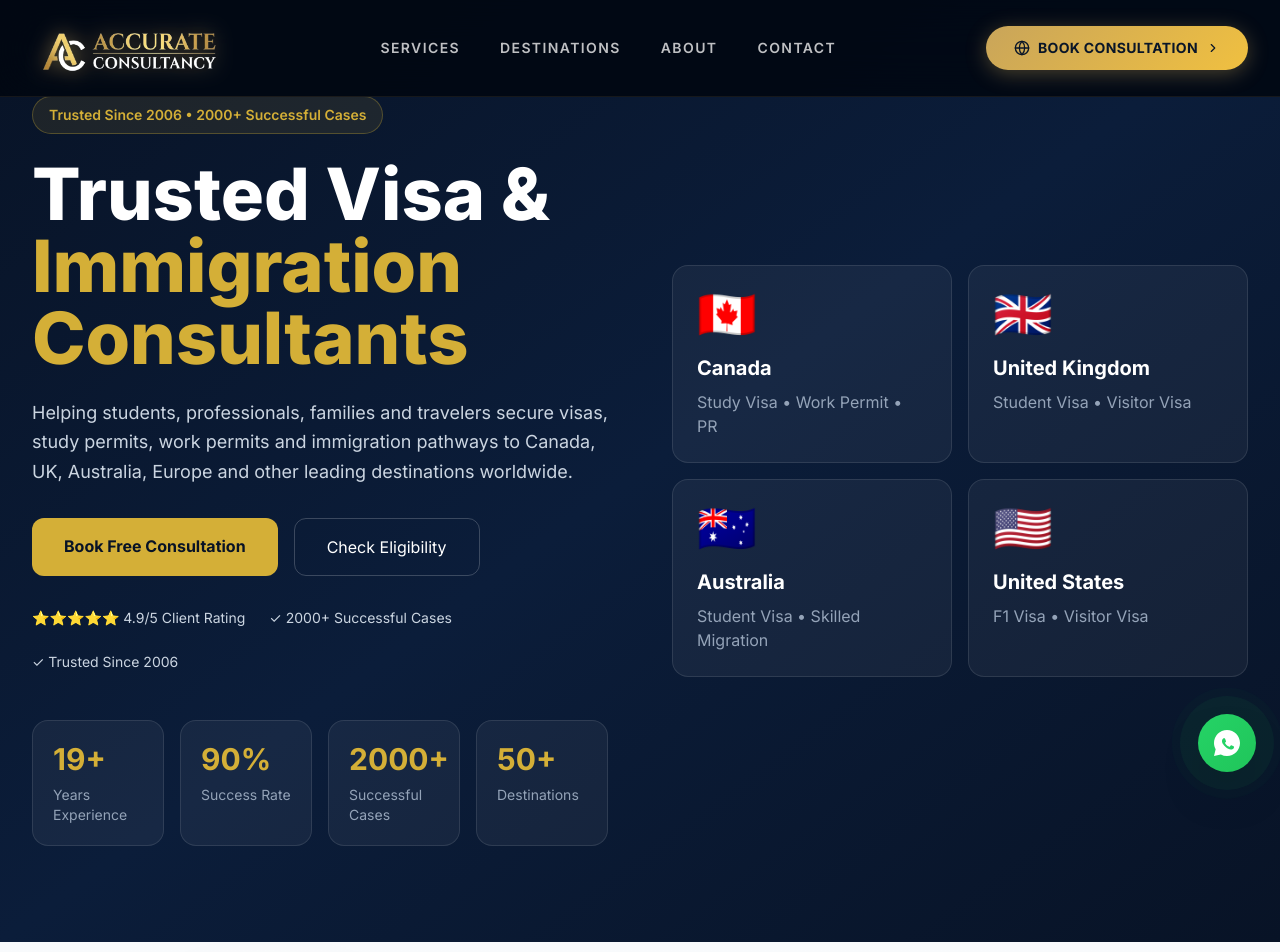
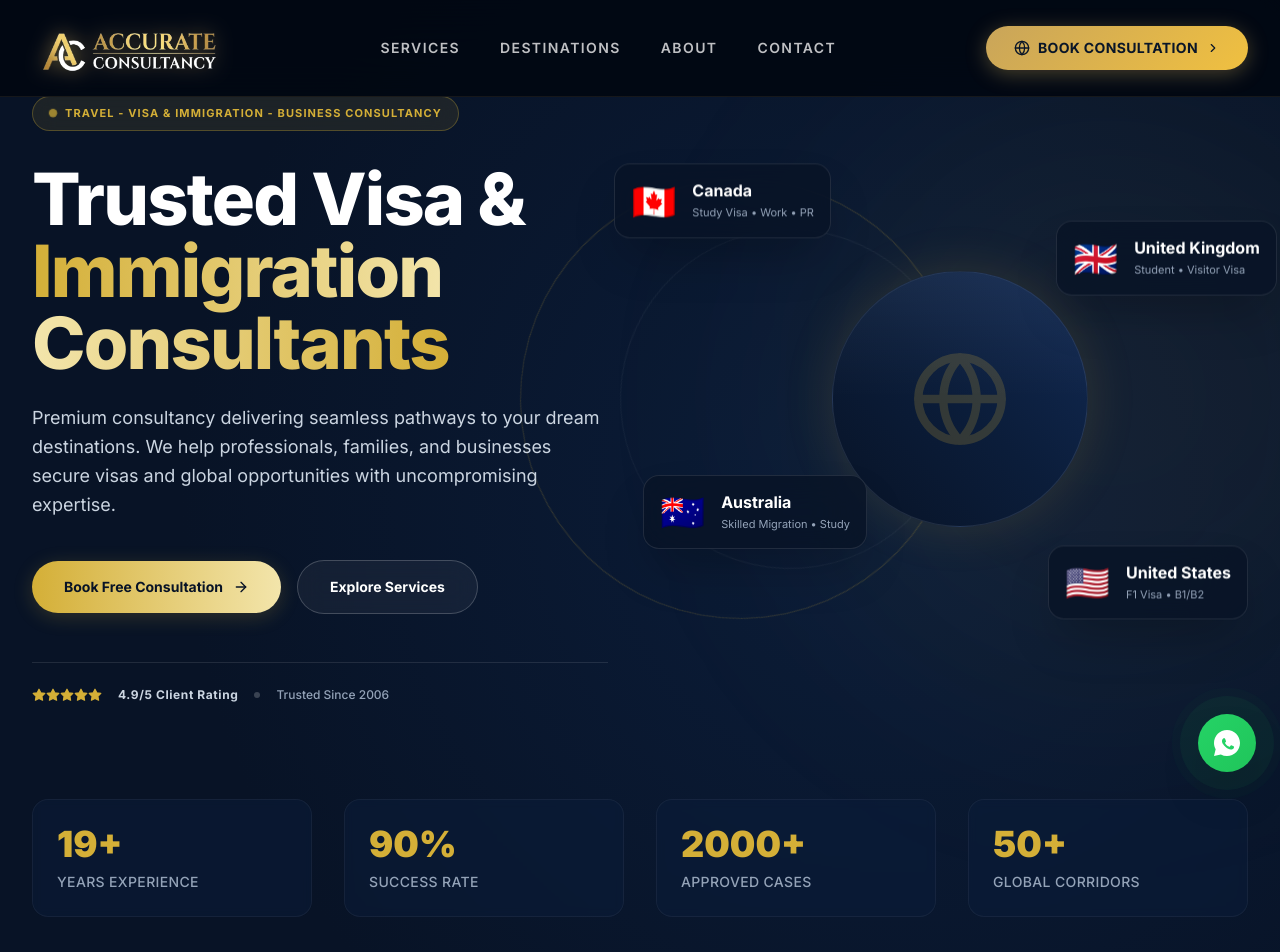
Before and after one commit to imran1001/Accurate-ConsultancyV3, a React (Vite) app: page / in a window 1280 px wide. Shown: the top 952 px of the page. Built offline with nearby package versions, Linux system fonts and the light colour scheme.

Commit message:
Refactor Hero component and update counter variables

```diff
--- a/src/components/Hero.jsx
+++ b/src/components/Hero.jsx
@@ -1,4 +1,5 @@
 import React, { useState, useEffect } from 'react';
+import { ArrowRight, Globe, Star, Users } from 'lucide-react';
 
 // Custom hook for smooth number animation
 const useCounter = (end, duration = 2000, start = 0) => {
@@ -21,148 +22,158 @@ const useCounter = (end, duration = 2000, start = 0) => {
 };
 
 const Hero = () => {
-  // Initialize the counter variables used in your layout
-  const yearsCount = useCounter(19, 2200);
-  const successCount = useCounter(90, 2000);
-  const casesCount = useCounter(2000, 2500);
-  const countriesCount = useCounter(50, 1800);
+  // Initialize the counter variables
+  const yearsExp = useCounter(19, 2200);
+  const successRate = useCounter(90, 2000);
+  const approvedCases = useCounter(2000, 2500);
+  const corridors = useCounter(50, 1800);
 
   return (
-    <section className="relative min-h-screen flex items-center bg-[#081326] overflow-hidden">
-      {/* Background */}
-      <div className="absolute inset-0 bg-gradient-to-br from-[#081326] via-[#0B1D3A] to-[#081326]" />
+    <section className="relative min-h-screen bg-[#081326] text-white overflow-hidden flex flex-col justify-center pt-24 pb-16">
 
-      <div className="relative z-10 max-w-7xl mx-auto px-6 lg:px-8 py-24">
-        <div className="grid lg:grid-cols-2 gap-16 items-center">
+      {/* Background Ambience */}
+      <div className="absolute inset-0 bg-[radial-gradient(circle_at_70%_50%,#0B1D3A_0%,#081326_70%)] pointer-events-none" />
+      <div className="absolute right-[-10%] top-[10%] w-[600px] h-[600px] rounded-full bg-[#D4AF37]/5 blur-[120px] pointer-events-none" />
 
-          {/* Left Side */}
-          <div>
-            <div className="inline-flex items-center px-4 py-2 rounded-full border border-[#D4AF37]/30 bg-[#D4AF37]/10 text-[#D4AF37] text-sm font-semibold mb-6">
-              Trusted Since 2006 • 2000+ Successful Cases
+      <div className="relative max-w-7xl mx-auto w-full px-6 lg:px-8 z-10 grid lg:grid-cols-12 gap-16 items-center">
+
+        {/* Left Typography Column */}
+        <div className="lg:col-span-6 flex flex-col justify-center z-20">
+
+          {/* Standardized Core Service Badge */}
+          <div className="inline-flex items-center space-x-2 w-max px-4 py-2 rounded-full border border-[#D4AF37]/30 bg-[#D4AF37]/10 backdrop-blur-md mb-8">
+            <span className="w-2 h-2 rounded-full bg-[#D4AF37] animate-pulse" />
+            <span className="text-[11px] font-bold text-[#D4AF37] uppercase tracking-widest">
+              Travel - Visa & Immigration - Business consultancy
+            </span>
           </div>
 
-            <h1 className="text-5xl md:text-6xl lg:text-7xl font-extrabold text-white leading-tight">
-              Trusted Visa &
-              <span className="block text-[#D4AF37]">
+          <h1 className="text-5xl md:text-6xl lg:text-7xl font-extrabold tracking-tight leading-[1.1] mb-6">
+            Trusted Visa & <br />
+            <span className="text-transparent bg-clip-text bg-gradient-to-r from-[#D4AF37] via-[#F3E5AB] to-[#D4AF37]">
               Immigration Consultants
             </span>
           </h1>
 
-            <p className="mt-6 text-lg text-slate-300 max-w-xl leading-relaxed">
-              Helping students, professionals, families and travelers secure
-              visas, study permits, work permits and immigration pathways to
-              Canada, UK, Australia, Europe and other leading destinations
-              worldwide.
+          <p className="text-slate-300 text-lg font-normal leading-relaxed max-w-xl mb-10">
+            Premium consultancy delivering seamless pathways to your dream destinations. We help professionals, families, and businesses secure visas and global opportunities with uncompromising expertise.
           </p>
 
-            <div className="flex flex-wrap gap-4 mt-8">
-              <a
-                href="#consultation"
-                className="px-8 py-4 bg-[#D4AF37] text-[#081326] font-bold rounded-xl hover:scale-105 transition"
-              >
+          {/* CTAs */}
+          <div className="flex flex-wrap items-center gap-4 mb-12">
+            <a href="#consultation" className="group flex items-center justify-center gap-2.5 px-8 py-4 rounded-full font-bold text-sm text-[#081326] bg-gradient-to-r from-[#D4AF37] to-[#F3E5AB] shadow-[0_4px_20px_rgba(212,175,55,0.2)] transition-all duration-300 hover:scale-[1.03]">
               Book Free Consultation
+              <ArrowRight size={16} className="group-hover:translate-x-1 transition-transform" />
             </a>
-
-              <a
-                href="#services"
-                className="px-8 py-4 border border-white/20 text-white rounded-xl hover:bg-white/10 transition"
-              >
-                Check Eligibility
+            <a href="#services" className="group flex items-center justify-center gap-2 px-8 py-4 rounded-full font-bold text-sm text-white border border-white/20 bg-white/5 backdrop-blur-md transition-all duration-300 hover:bg-white/10">
+              Explore Services
             </a>
           </div>
 
-            {/* Trust Row */}
-            <div className="flex flex-wrap gap-6 mt-8 text-sm text-slate-300">
-              <span>⭐⭐⭐⭐⭐ 4.9/5 Client Rating</span>
-              <span>✓ 2000+ Successful Cases</span>
-              <span>✓ Trusted Since 2006</span>
+          {/* Trust Indicators */}
+          <div className="flex flex-wrap items-center gap-4 pt-6 border-t border-white/10 max-w-xl">
+            <div className="flex text-[#D4AF37]">
+              {[...Array(5)].map((_, i) => (
+                <Star key={i} size={14} className="fill-current" />
+              ))}
+            </div>
+            <span className="text-xs font-bold tracking-wider text-slate-300">4.9/5 Client Rating</span>
+            <div className="w-1.5 h-1.5 rounded-full bg-white/20 hidden sm:block" />
+            <span className="text-xs font-medium text-slate-400">Trusted Since 2006</span>
           </div>
 
-            {/* Stats */}
-            <div className="grid grid-cols-2 md:grid-cols-4 gap-4 mt-12">
-              <div className="p-5 rounded-2xl bg-white/5 border border-white/10">
-                <div className="text-3xl font-bold text-[#D4AF37]">
-                  {yearsCount}+
-                </div>
-                <p className="text-slate-400 text-sm mt-2">
-                  Years Experience
-                </p>
         </div>
 
-              <div className="p-5 rounded-2xl bg-white/5 border border-white/10">
-                <div className="text-3xl font-bold text-[#D4AF37]">
-                  {successCount}%
-                </div>
-                <p className="text-slate-400 text-sm mt-2">
-                  Success Rate
-                </p>
+        {/* Right Graphical Space (Hybrid Globe + Cards) */}
+        <div className="lg:col-span-6 flex flex-col items-center justify-center relative min-h-[500px] mt-12 lg:mt-0">
+
+          {/* Abstract Cyber/Gold Globe Background */}
+          <div className="absolute w-[440px] h-[440px] rounded-full border border-[#D4AF37]/20 pointer-events-none animate-[spin_50s_linear_infinite]" />
+          <div className="absolute w-[340px] h-[340px] rounded-full border border-white/5 pointer-events-none animate-[spin_35s_linear_infinite_reverse]" />
+
+          {/* Inner Glowing Node */}
+          <div className="relative w-64 h-64 rounded-full bg-gradient-to-tr from-[#081326] via-[#0B1D3A] to-[#122A54] shadow-[0_0_50px_rgba(212,175,55,0.15)] border border-white/10 flex items-center justify-center overflow-hidden">
+            <Globe size={100} className="text-[#D4AF37] opacity-20" />
+            <div className="absolute top-0 inset-x-0 h-[50%] bg-gradient-to-b from-white/5 to-transparent pointer-events-none" />
           </div>
 
-              <div className="p-5 rounded-2xl bg-white/5 border border-white/10">
-                <div className="text-3xl font-bold text-[#D4AF37]">
-                  {casesCount}+
-                </div>
-                <p className="text-slate-400 text-sm mt-2">
-                  Successful Cases
-                </p>
-              </div>
-
-              <div className="p-5 rounded-2xl bg-white/5 border border-white/10">
-                <div className="text-3xl font-bold text-[#D4AF37]">
-                  {countriesCount}+
-                </div>
-                <p className="text-slate-400 text-sm mt-2">
-                  Destinations
-                </p>
+          {/* Floating Destination Cards */}
+          <div className="absolute top-[5%] left-[0%] lg:-left-[10%] p-4 rounded-2xl bg-[#081326]/80 border border-white/10 backdrop-blur-xl shadow-2xl animate-bounce-slow">
+            <div className="flex items-center gap-4">
+              <div className="text-4xl">🇨🇦</div>
+              <div>
+                <h3 className="text-white font-bold text-base leading-tight">Canada</h3>
+                <p className="text-slate-400 text-[11px] mt-1">Study Visa • Work • PR</p>
               </div>
             </div>
           </div>
 
-          {/* Right Side */}
-          <div className="grid grid-cols-2 gap-4">
-            <div className="p-6 rounded-2xl bg-white/5 border border-white/10">
-              <div className="text-5xl mb-4">🇨🇦</div>
-              <h3 className="text-white font-bold text-xl">
-                Canada
-              </h3>
-              <p className="text-slate-400 mt-2">
-                Study Visa • Work Permit • PR
-              </p>
+          <div className="absolute top-[15%] right-[0%] lg:-right-[5%] p-4 rounded-2xl bg-[#081326]/80 border border-white/10 backdrop-blur-xl shadow-2xl animate-bounce-slow delay-100">
+            <div className="flex items-center gap-4">
+              <div className="text-4xl">🇬🇧</div>
+              <div>
+                <h3 className="text-white font-bold text-base leading-tight">United Kingdom</h3>
+                <p className="text-slate-400 text-[11px] mt-1">Student • Visitor Visa</p>
+              </div>
+            </div>
           </div>
 
-            <div className="p-6 rounded-2xl bg-white/5 border border-white/10">
-              <div className="text-5xl mb-4">🇬🇧</div>
-              <h3 className="text-white font-bold text-xl">
-                United Kingdom
-              </h3>
-              <p className="text-slate-400 mt-2">
-                Student Visa • Visitor Visa
-              </p>
+          <div className="absolute bottom-[20%] left-[5%] lg:-left-[5%] p-4 rounded-2xl bg-[#081326]/80 border border-white/10 backdrop-blur-xl shadow-2xl animate-bounce-slow delay-200">
+            <div className="flex items-center gap-4">
+              <div className="text-4xl">🇦🇺</div>
+              <div>
+                <h3 className="text-white font-bold text-base leading-tight">Australia</h3>
+                <p className="text-slate-400 text-[11px] mt-1">Skilled Migration • Study</p>
+              </div>
+            </div>
           </div>
 
-            <div className="p-6 rounded-2xl bg-white/5 border border-white/10">
-              <div className="text-5xl mb-4">🇦🇺</div>
-              <h3 className="text-white font-bold text-xl">
-                Australia
-              </h3>
-              <p className="text-slate-400 mt-2">
-                Student Visa • Skilled Migration
-              </p>
+          <div className="absolute bottom-[5%] right-[5%] lg:right-[0%] p-4 rounded-2xl bg-[#081326]/80 border border-white/10 backdrop-blur-xl shadow-2xl animate-bounce-slow delay-300">
+            <div className="flex items-center gap-4">
+              <div className="text-4xl">🇺🇸</div>
+              <div>
+                <h3 className="text-white font-bold text-base leading-tight">United States</h3>
+                <p className="text-slate-400 text-[11px] mt-1">F1 Visa • B1/B2</p>
               </div>
-
-            <div className="p-6 rounded-2xl bg-white/5 border border-white/10">
-              <div className="text-5xl mb-4">🇺🇸</div>
-              <h3 className="text-white font-bold text-xl">
-                United States
-              </h3>
-              <p className="text-slate-400 mt-2">
-                F1 Visa • Visitor Visa
-              </p>
             </div>
           </div>
 
         </div>
+
       </div>
+
+      {/* Institutional Statistics Bar (Locked to bottom) */}
+      <div className="relative max-w-7xl mx-auto w-full px-6 lg:px-8 z-20 mt-16 lg:mt-24">
+        <div className="grid grid-cols-2 md:grid-cols-4 gap-4 lg:gap-8">
+          {[
+            { val: yearsExp, label: 'Years Experience', suffix: '+' },
+            { val: successRate, label: 'Success Rate', suffix: '%' },
+            { val: approvedCases, label: 'Approved Cases', suffix: '+' },
+            { val: corridors, label: 'Global Corridors', suffix: '+' },
+          ].map((stat, idx) => (
+            <div key={idx} className="p-6 rounded-2xl bg-[#0B1D3A]/50 border border-white/5 backdrop-blur-sm relative overflow-hidden group hover:border-[#D4AF37]/30 transition-all duration-300 text-center md:text-left">
+              <div className="text-3xl lg:text-4xl font-black text-[#D4AF37]">
+                {stat.val}{stat.suffix}
+              </div>
+              <div className="text-xs lg:text-sm font-medium text-slate-400 tracking-wide mt-2 uppercase">
+                {stat.label}
+              </div>
+            </div>
+          ))}
+        </div>
+      </div>
+
+      {/* Micro-Animations */}
+      <style>{`
+        @keyframes bounceSlow {
+          0%, 100% { transform: translateY(0); }
+          50% { transform: translateY(-12px); }
+        }
+        .animate-bounce-slow { animation: bounceSlow 5s ease-in-out infinite; }
+        .delay-100 { animation-delay: 1s; }
+        .delay-200 { animation-delay: 2s; }
+        .delay-300 { animation-delay: 3s; }
+      `}</style>
     </section>
   );
 };
```
Lines whose indentation alone changed are shown as unchanged.
